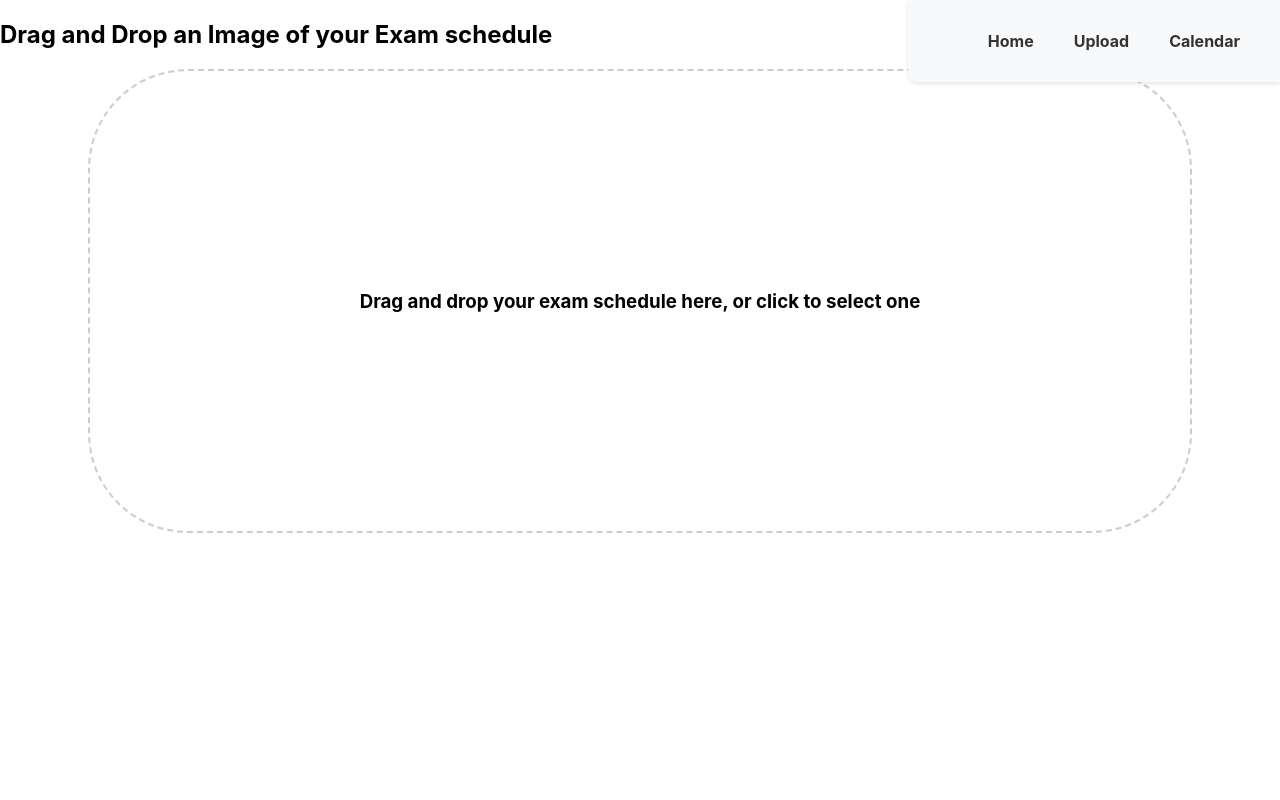
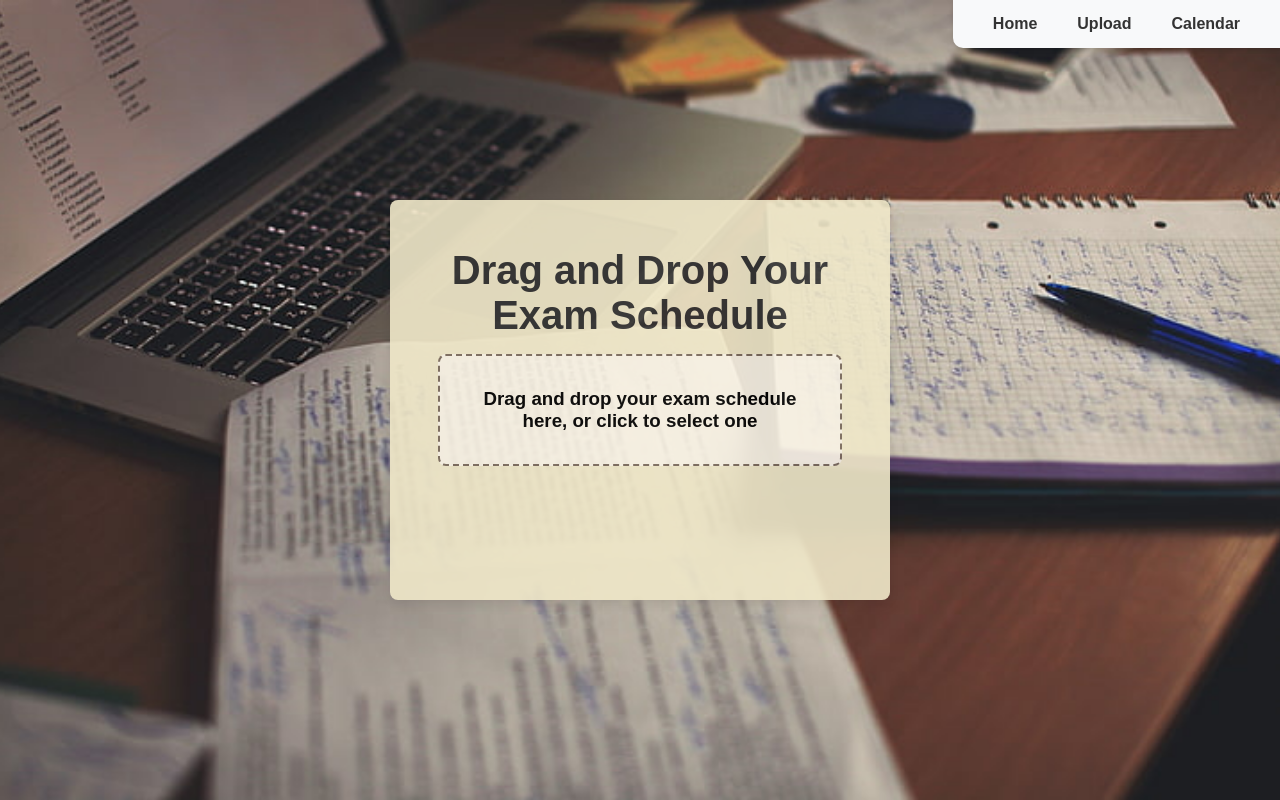
Before and after one commit to jessiezhou819/hackcamp2024, a React (Create React App) app in the folder client/: page /upload in a window 1280 px wide. Built offline with nearby package versions, Linux system fonts and the light colour scheme.

Commit message:
added design

```diff
--- /dev/null
+++ b/client/src/component/Upload.css
@@ -0,0 +1,129 @@
+/* Basic reset */
+* {
+    margin: 0;
+    padding: 0;
+    box-sizing: border-box;
+  }
+
+  body {
+    font-family: Arial, sans-serif;
+    display: flex;
+    justify-content: center;
+    align-items: center;
+    height: 100vh;
+    background-color: #f5f1e6; /* Canvas tote color */
+    position: relative;
+    overflow: hidden;
+  }
+
+  /* Upload page container */
+  .upload-container {
+    text-align: center;
+    position: relative;
+    padding: 3rem;
+    background-color: #ffffff;
+    border-radius: 8px;
+    box-shadow: 0px 4px 12px rgba(0, 0, 0, 0.1);
+    z-index: 2;
+  }
+
+  .upload-title {
+    font-size: 2.5rem;
+    font-weight: 700;
+    color: #333333;
+    margin-bottom: 1rem;
+  }
+
+  .upload-description {
+    font-size: 1.2rem;
+    color: #555555;
+    margin-bottom: 2rem;
+  }
+
+  /* Upload box */
+  .upload-box {
+    border: 2px dashed #7a6a5c; /* Soft brown color for the dashed border */
+    padding: 2rem;
+    width: 100%;
+    max-width: 500px;
+    margin: 0 auto;
+    border-radius: 8px;
+    background-color: #faf4e6; /* Light beige background */
+    transition: all 0.3s ease;
+  }
+
+  .upload-box:hover {
+    background-color: #f0e8c9; /* Slightly darker beige on hover */
+    border-color: #8d7a55; /* Darker brown on hover */
+  }
+
+  /* Upload input field */
+  input[type="file"] {
+    display: none;
+  }
+
+  .upload-label {
+    display: inline-block;
+    padding: 1rem 2rem;
+    background-color: #f0e8c9; /* Soft beige background */
+    color: #7a6a5c; /* Soft brown text */
+    font-size: 1.1rem;
+    font-weight: 600;
+    border-radius: 4px;
+    cursor: pointer;
+    transition: background-color 0.3s ease;
+  }
+
+  .upload-label:hover {
+    background-color: #e1d4b8; /* Light yellow-beige hover effect */
+  }
+
+  .upload-icon {
+    font-size: 2rem;
+    margin-right: 0.5rem;
+  }
+
+  /* File name display */
+  .file-name {
+    font-size: 1rem;
+    color: #333333;
+    margin-top: 1rem;
+    word-wrap: break-word;
+  }
+
+  /* Animation for floating background elements */
+  @keyframes float {
+    0%, 100% {
+      transform: translateY(0);
+    }
+    50% {
+      transform: translateY(-5px);
+    }
+  }
+
+  /* Subtle background pattern (cute stationery-themed) */
+  .upload-container {
+    content: "";
+    position: absolute;
+    top: 50%; /* Move the element 50% from the top of the viewport */
+    left: 50%; /* Move the element 50% from the left of the viewport */
+    transform: translate(-50%, -50%); /* Offset the element by half of its own width and height */
+    width: 500px; /* Set width */
+    height: 400px; /* Set height */
+    background-color: #f0e8c9; /* Your custom background */
+    background-size: cover;
+    background-position: center;
+    opacity: 0.9;
+    z-index: 1;
+  }
+
+  /* Animation for cute background icons (laptop, pen, clock, etc.) */
+  .laptop, .pen, .alarm-clock, .books {
+    animation: float 3s ease-in-out infinite;
+  }
+
+  /* Add slight delay for each icon */
+  .laptop { animation-delay: 0s; }
+  .alarm-clock { animation-delay: 0.3s; }
+  .pen { animation-delay: 0.6s; }
+  .books { animation-delay: 0.9s; }
--- a/client/src/component/Upload.js
+++ b/client/src/component/Upload.js
@@ -1,5 +1,6 @@
 import React, { useState } from 'react';
 import { useDropzone } from 'react-dropzone';
+import './Upload.css';
 
 function Upload() {
   const [image, setImage] = useState(null);
@@ -19,31 +20,29 @@ function Upload() {
   const { getRootProps, getInputProps } = useDropzone({
     onDrop,
     accept: 'image/*', // Restrict to image files only
+    noClick: false, // Allow click event on the dropzone area
   });
 
   return (
-    <div>
-      <h2>Drag and Drop an Image of your Exam schedule</h2>
+    <div className="upload-container">
+      <h2 className="upload-title">Drag and Drop Your Exam Schedule</h2>
+
       <div
         {...getRootProps()}
-        style={{
-          border: '2px dashed #ccc',
-          padding: '200px',
-          textAlign: 'center',
-          cursor: 'pointer',
-          borderRadius: '100px',
-          width: '700px',
-          margin: '0 auto',
-        }}
+        className="upload-box"
       >
+        {/* The file input is hidden, but still triggers on click */}
         <input {...getInputProps()} />
-        <h3>Drag and drop your exam schedule here, or click to select one</h3>
+        <h3 className="upload-message">
+          Drag and drop your exam schedule here, or click to select one
+        </h3>
       </div>
 
+      {/* Show the uploaded image */}
       {image && (
-        <div style={{ marginTop: '20px' }}>
+        <div className="uploaded-image">
           <h3>Uploaded Image:</h3>
-          <img src={image} alt="Uploaded" style={{ width: '100%', maxWidth: '300px' }} />
+          <img src={image} alt="Uploaded Exam Schedule" />
         </div>
       )}
     </div>
--- /dev/null
+++ b/client/src/component/home.css
@@ -0,0 +1,93 @@
+/* Basic reset */
+* {
+    margin: 0;
+    padding: 0;
+    box-sizing: border-box;
+  }
+
+  body {
+    font-family: Arial, sans-serif;
+    display: flex;
+    justify-content: center;
+    align-items: center;
+    height: 100vh;
+    background-image: url('./images/work-in-progress-wallpaper-preview.jpg');
+    background-size: cover; /* Ensures the image covers the whole area */
+    background-position: center; /* Centers the image */
+    position: relative;
+    overflow: hidden;
+  }
+
+  /* Adding a light background pattern */
+  .home {
+    text-align: center;
+    position: relative;
+  }
+
+  .home-container {
+    padding: 3rem;
+    border-radius: 8px;
+    background-color: #ffffff;
+    box-shadow: 0px 4px 12px rgba(0, 0, 0, 0.1);
+    position: relative;
+    z-index: 2;
+  }
+
+  .home-title {
+    font-size: 2.5rem;
+    font-weight: 700;
+    color: #333333;
+    margin-bottom: 1.5rem;
+  }
+
+  .home-message {
+    font-size: 1.3rem;
+    color: #555555;
+    margin-bottom: 2rem;
+  }
+
+  /* Icon styles and animations */
+  .icon-container {
+    display: flex;
+    justify-content: center;
+    gap: 1.5rem;
+    margin-top: 1.5rem;
+  }
+
+  .icon {
+    font-size: 2rem;
+    display: inline-block;
+  }
+
+  /* Animation for gentle floating effect */
+  @keyframes float {
+    0%, 100% {
+      transform: translateY(0);
+    }
+    50% {
+      transform: translateY(-5px);
+    }
+  }
+
+  /* Applying animation to each icon */
+  .laptop {
+    animation: float 3s ease-in-out infinite;
+  }
+
+  .alarm-clock {
+    animation: float 3s ease-in-out infinite 0.3s;
+  }
+
+  .pen {
+    animation: float 3s ease-in-out infinite 0.6s;
+  }
+
+  .books {
+    animation: float 3s ease-in-out infinite 0.9s;
+  }
+
+
+  /* Optional gradient background */
+  .home {
+    background: linear-gradient(135deg, #f5f1e6 0%, #f1e0d6 100%);
+  }
--- a/client/src/component/home.js
+++ b/client/src/component/home.js
@@ -1,14 +1,23 @@
 import React from 'react';
+import './home.css';
 
-function home() {
+const home = () => {
   return (
-    <div>
-      <h1>Welcome to the Home Page</h1>
-      <h1><button><a href='Upload'>Drop my exam schedule</a></button></h1>
+    <div className="home">
+      <div className="home-container">
+        <h1 className="home-title">Welcome to the Exam Scheduler</h1>
+        <p className="home-message">Organize, book, and track your exams with ease.</p>
 
-      <p>This is the main page of the app.</p>
+        <div className="icon-container">
+          <span className="icon laptop" role="img" aria-label="laptop">💻</span>
+          <span className="icon alarm-clock" role="img" aria-label="alarm clock">⏰</span>
+          <span className="icon pen" role="img" aria-label="pen">✏️</span>
+          <span className="icon books" role="img" aria-label="books">📚</span>
+        </div>
+      </div>
     </div>
   );
-}
+};
+
 
 export default home;
```
Also changed, not shown: client/src/component/images/work-in-progress-wallpaper-preview.jpg (added).
